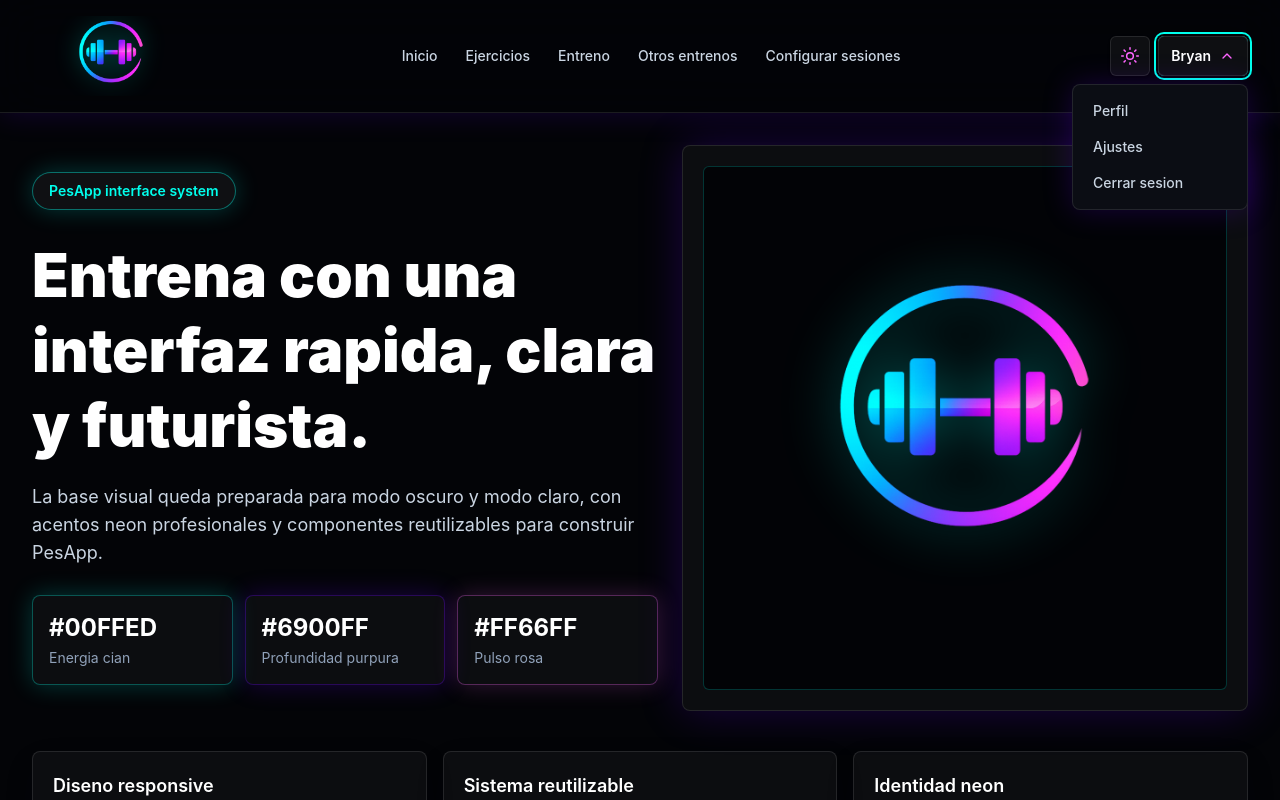
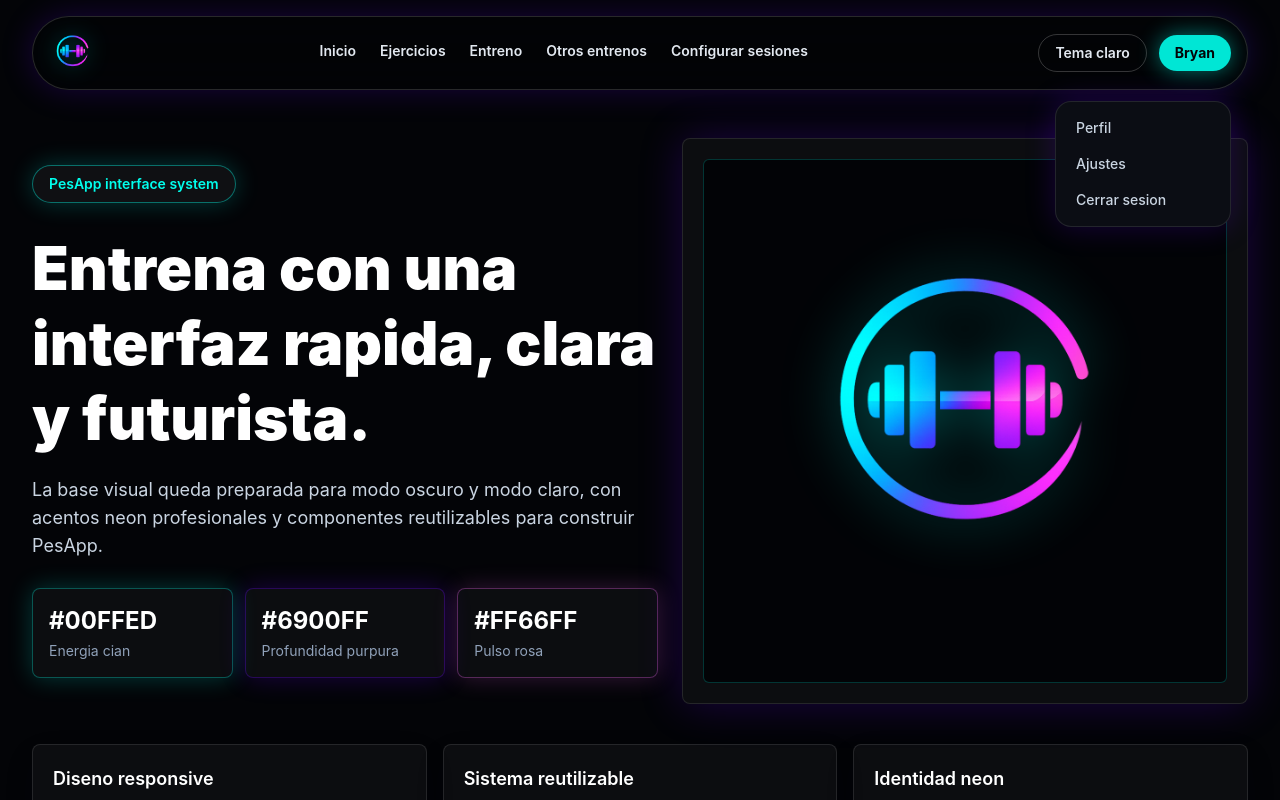
Before and after one commit to bryancastanosansegundo5/PesAppFrontEnd, a React (Vite) app: page / in a window 1280 px wide. Both pictures are taken after a click on the button "Bryan". Shown: the top 800 px of the page. Built offline with nearby package versions, Linux system fonts and the light colour scheme.

Commit message:
Rediseña navbar con estilo cápsula y menú animado

```diff
--- a/src/components/Header/Header.jsx
+++ b/src/components/Header/Header.jsx
@@ -28,65 +28,75 @@ function Header({ theme, onNavigate, onToggleTheme }) {
   }
 
   return (
-    <header className="sticky top-0 z-50 border-b border-slate-200/70 bg-white/90 shadow-[0_0_24px_rgba(0,255,237,0.08)] backdrop-blur-xl transition-all duration-300 ease-out dark:border-white/10 dark:bg-pes-black/86 dark:shadow-[0_0_28px_rgba(105,0,255,0.18)]">
-      <div className="mx-auto flex w-full max-w-7xl items-center justify-between gap-3 px-4 py-4 sm:px-6 lg:px-8">
+    <header className="sticky top-0 z-50 bg-transparent px-4 py-4 sm:px-6 lg:px-8">
+      <div className="mx-auto w-full max-w-7xl">
+        <div className="relative flex items-center justify-between rounded-full border border-slate-300/80 bg-white/85 px-4 py-3 text-sm text-slate-900 shadow-[0_0_28px_rgba(0,255,237,0.1)] backdrop-blur-xl transition-all duration-300 ease-out dark:border-white/15 dark:bg-pes-black/85 dark:text-white dark:shadow-[0_0_32px_rgba(105,0,255,0.22)]">
           <a
-          className="group inline-flex items-center rounded-md transition-all duration-300 ease-out hover:drop-shadow-[0_0_10px_rgba(105,0,255,0.45)] focus:outline-none focus:ring-2 focus:ring-neon-cyan focus:ring-offset-4 focus:ring-offset-white dark:hover:drop-shadow-[0_0_12px_rgba(0,255,237,0.55)] dark:focus:ring-offset-pes-black"
+            className="group inline-flex items-center rounded-full p-1 transition-all duration-300 ease-out hover:drop-shadow-[0_0_10px_rgba(0,255,237,0.45)] focus:outline-none focus:ring-2 focus:ring-neon-cyan"
             href="/"
             onClick={(event) => handleNavigate(event, '/')}
           >
-          <span className="flex h-20 w-40 items-center justify-center overflow-hidden rounded-md">
             <img
-              className="h-20 w-20 object-contain drop-shadow-[0_0_12px_rgba(0,255,237,0.4)] transition-all duration-300 ease-out group-hover:scale-105 group-hover:drop-shadow-[0_0_20px_rgba(255,102,255,0.52)]"
+              className="h-10 w-10 object-contain drop-shadow-[0_0_12px_rgba(0,255,237,0.42)] transition-all duration-300 ease-out group-hover:scale-105 group-hover:drop-shadow-[0_0_20px_rgba(255,102,255,0.5)]"
               src={logo}
               alt="PesApp"
             />
-          </span>
           </a>
 
-        <nav className="hidden items-center gap-1 md:flex" aria-label="Menu principal">
+          <nav className="ml-6 hidden items-center gap-6 md:flex" aria-label="Menu principal">
             {menuItems.map((item) => (
               <a
-              className="rounded-md px-3 py-2 text-sm font-medium text-slate-700 transition-all duration-300 ease-out hover:-translate-y-0.5 hover:text-neon-purple hover:shadow-[0_0_18px_rgba(105,0,255,0.22)] focus:outline-none focus:ring-2 focus:ring-neon-cyan focus:ring-offset-2 focus:ring-offset-white dark:text-slate-300 dark:hover:text-neon-cyan dark:hover:shadow-[0_0_18px_rgba(0,255,237,0.24)] dark:focus:ring-offset-pes-black"
+                className="group relative h-6 overflow-hidden font-semibold text-slate-700 transition-colors duration-300 hover:text-neon-purple dark:text-slate-200 dark:hover:text-neon-cyan"
                 href={item.href}
                 key={item.href}
                 onClick={(event) => handleNavigate(event, item.href)}
               >
+                <span className="block transition-transform duration-300 ease-out group-hover:-translate-y-full">
                   {item.label}
+                </span>
+                <span className="absolute left-0 top-full block transition-transform duration-300 ease-out group-hover:-translate-y-full">
+                  {item.label}
+                </span>
               </a>
             ))}
           </nav>
 
-        <div className="flex items-center gap-2">
+          <div className="hidden items-center gap-3 md:ml-8 md:flex">
             <button
-            className="group relative inline-flex h-10 w-10 items-center justify-center overflow-hidden rounded-md border border-slate-200 bg-white text-slate-800 shadow-sm transition-all duration-300 ease-out hover:-translate-y-0.5 hover:border-neon-cyan hover:text-neon-purple hover:shadow-glow-cyan focus:outline-none focus:ring-2 focus:ring-neon-cyan focus:ring-offset-2 focus:ring-offset-white dark:border-white/10 dark:bg-white/5 dark:text-slate-100 dark:hover:border-neon-pink dark:hover:text-neon-pink dark:hover:shadow-glow-pink dark:focus:ring-offset-pes-black"
+              className="rounded-full border border-slate-300 px-4 py-2 text-sm font-semibold text-slate-700 transition-all duration-300 hover:border-neon-cyan hover:text-neon-cyan dark:border-white/20 dark:text-slate-200 dark:hover:border-neon-pink dark:hover:text-neon-pink"
               type="button"
-            id="themeToggle"
+              onClick={onToggleTheme}
+            >
+              {isDarkTheme ? 'Tema claro' : 'Tema oscuro'}
+            </button>
+
+            <button
+              className="rounded-full bg-white px-4 py-2 text-sm font-bold text-slate-900 shadow-[0_0_20px_rgba(255,255,255,0.45)] transition-all duration-300 hover:shadow-[0_0_26px_rgba(255,255,255,0.62)] dark:bg-neon-cyan/90 dark:text-pes-black dark:shadow-[0_0_22px_rgba(0,255,237,0.45)] dark:hover:shadow-[0_0_28px_rgba(0,255,237,0.65)]"
+              type="button"
+              onClick={() => setIsUserMenuOpen((currentValue) => !currentValue)}
+            >
+              Bryan
+            </button>
+          </div>
+
+          <div className="flex items-center gap-2 md:hidden">
+            <button
+              className="inline-flex h-10 w-10 items-center justify-center rounded-full border border-slate-300 bg-white text-slate-800 transition-all duration-300 hover:border-neon-cyan hover:text-neon-cyan dark:border-white/20 dark:bg-white/5 dark:text-slate-100 dark:hover:border-neon-pink dark:hover:text-neon-pink"
+              type="button"
               aria-label={isDarkTheme ? 'Cambiar a tema claro' : 'Cambiar a tema oscuro'}
               onClick={onToggleTheme}
             >
-            <span
-              className={`absolute inset-0 rounded-md bg-neon-cyan/0 transition-all duration-300 ease-out ${
-                isDarkTheme ? 'group-hover:bg-neon-pink/10' : 'group-hover:bg-neon-cyan/10'
-              }`}
-              aria-hidden="true"
-            />
-            <span className="relative h-5 w-5" aria-hidden="true">
               <svg
-                className={`absolute inset-0 h-5 w-5 transition-all duration-300 ease-out ${
-                  isDarkTheme
-                    ? 'rotate-0 scale-100 text-neon-pink opacity-100'
-                    : 'rotate-90 scale-75 opacity-0'
-                }`}
-                id="iconSun"
+                className="h-5 w-5"
                 viewBox="0 0 24 24"
                 fill="none"
                 stroke="currentColor"
                 strokeWidth="1.8"
                 strokeLinecap="round"
                 strokeLinejoin="round"
-                aria-hidden="true"
               >
+                {isDarkTheme ? (
+                  <>
                     <circle cx="12" cy="12" r="4" />
                     <path d="M12 2v2" />
                     <path d="M12 20v2" />
@@ -96,74 +106,15 @@ function Header({ theme, onNavigate, onToggleTheme }) {
                     <path d="M20 12h2" />
                     <path d="m6.34 17.66-1.41 1.41" />
                     <path d="m19.07 4.93-1.41 1.41" />
-              </svg>
-              <svg
-                className={`absolute inset-0 h-5 w-5 transition-all duration-300 ease-out ${
-                  isDarkTheme
-                    ? '-rotate-90 scale-75 opacity-0'
-                    : 'rotate-0 scale-100 text-neon-pink opacity-100'
-                }`}
-                id="iconMoon"
-                viewBox="0 0 24 24"
-                fill="none"
-                stroke="currentColor"
-                strokeWidth="1.8"
-                strokeLinecap="round"
-                strokeLinejoin="round"
-                aria-hidden="true"
-              >
+                  </>
+                ) : (
                   <path d="M12 3a6 6 0 0 0 9 9 9 9 0 1 1-9-9Z" />
-              </svg>
-            </span>
-          </button>
-
-          <div className="relative">
-            <button
-              className="inline-flex h-10 items-center justify-center rounded-md border border-slate-200 bg-white px-3 text-sm font-semibold text-slate-900 shadow-sm transition-all duration-300 ease-out hover:-translate-y-0.5 hover:border-neon-purple hover:text-neon-purple hover:shadow-glow-purple focus:outline-none focus:ring-2 focus:ring-neon-cyan focus:ring-offset-2 focus:ring-offset-white dark:border-white/10 dark:bg-white/5 dark:text-white dark:hover:border-neon-pink dark:hover:text-neon-pink dark:hover:shadow-glow-pink dark:focus:ring-offset-pes-black"
-              type="button"
-              aria-expanded={isUserMenuOpen}
-              aria-haspopup="menu"
-              onClick={() => setIsUserMenuOpen((currentValue) => !currentValue)}
-            >
-              Bryan
-              <svg
-                className={`ml-2 h-4 w-4 transition-all duration-300 ease-out ${
-                  isUserMenuOpen ? 'rotate-180 text-neon-pink' : ''
-                }`}
-                viewBox="0 0 24 24"
-                fill="none"
-                stroke="currentColor"
-                strokeWidth="2"
-                strokeLinecap="round"
-                strokeLinejoin="round"
-                aria-hidden="true"
-              >
-                <path d="m6 9 6 6 6-6" />
+                )}
               </svg>
             </button>
 
-            {isUserMenuOpen ? (
-              <div
-                className="absolute right-0 mt-2 w-44 rounded-lg border border-slate-200 bg-white p-2 shadow-[0_14px_34px_rgba(15,23,42,0.16)] transition-all duration-300 ease-out dark:border-white/10 dark:bg-[#0B0D14] dark:shadow-[0_0_30px_rgba(105,0,255,0.22)]"
-                role="menu"
-              >
-                {userActions.map((action) => (
             <button
-                    className="block w-full rounded-md px-3 py-2 text-left text-sm font-medium text-slate-700 transition-all duration-300 ease-out hover:translate-x-1 hover:text-neon-purple hover:shadow-[0_0_16px_rgba(105,0,255,0.18)] focus:outline-none focus:ring-2 focus:ring-neon-cyan dark:text-slate-300 dark:hover:text-neon-cyan dark:hover:shadow-[0_0_16px_rgba(0,255,237,0.2)]"
-                    type="button"
-                    key={action}
-                    role="menuitem"
-                    onClick={closeMenus}
-                  >
-                    {action}
-                  </button>
-                ))}
-              </div>
-            ) : null}
-          </div>
-
-          <button
-            className="inline-flex h-10 w-10 items-center justify-center rounded-md border border-slate-200 bg-white text-slate-800 shadow-sm transition-all duration-300 ease-out hover:-translate-y-0.5 hover:border-neon-cyan hover:text-neon-purple hover:shadow-glow-cyan focus:outline-none focus:ring-2 focus:ring-neon-cyan focus:ring-offset-2 focus:ring-offset-white md:hidden dark:border-white/10 dark:bg-white/5 dark:text-slate-100 dark:hover:border-neon-pink dark:hover:text-neon-pink dark:hover:shadow-glow-pink dark:focus:ring-offset-pes-black"
+              className="inline-flex h-10 w-10 items-center justify-center rounded-full border border-slate-300 bg-white text-slate-800 transition-all duration-300 hover:border-neon-cyan hover:text-neon-cyan dark:border-white/20 dark:bg-white/5 dark:text-slate-100 dark:hover:border-neon-pink dark:hover:text-neon-pink"
               type="button"
               aria-label="Abrir menu"
               aria-expanded={isMenuOpen}
@@ -192,19 +143,39 @@ function Header({ theme, onNavigate, onToggleTheme }) {
               </span>
             </button>
           </div>
+
+          {isUserMenuOpen ? (
+            <div
+              className="absolute right-4 top-[calc(100%+12px)] hidden w-44 rounded-2xl border border-slate-200 bg-white p-2 shadow-[0_14px_34px_rgba(15,23,42,0.16)] md:block dark:border-white/10 dark:bg-[#0B0D14] dark:shadow-[0_0_30px_rgba(105,0,255,0.22)]"
+              role="menu"
+            >
+              {userActions.map((action) => (
+                <button
+                  className="block w-full rounded-xl px-3 py-2 text-left text-sm font-medium text-slate-700 transition-all duration-300 ease-out hover:translate-x-1 hover:text-neon-purple hover:shadow-[0_0_16px_rgba(105,0,255,0.18)] focus:outline-none focus:ring-2 focus:ring-neon-cyan dark:text-slate-300 dark:hover:text-neon-cyan dark:hover:shadow-[0_0_16px_rgba(0,255,237,0.2)]"
+                  type="button"
+                  key={action}
+                  role="menuitem"
+                  onClick={closeMenus}
+                >
+                  {action}
+                </button>
+              ))}
+            </div>
+          ) : null}
+        </div>
       </div>
 
       <nav
-        className={`border-t border-slate-200 bg-white px-4 py-3 shadow-[0_14px_30px_rgba(15,23,42,0.1)] transition-all duration-300 ease-out md:hidden dark:border-white/10 dark:bg-pes-black dark:shadow-[0_0_26px_rgba(0,255,237,0.12)] ${
+        className={`mx-auto mt-3 w-full max-w-7xl rounded-3xl border border-slate-300/80 bg-white/92 px-4 py-3 shadow-[0_14px_30px_rgba(15,23,42,0.1)] transition-all duration-300 ease-out md:hidden dark:border-white/10 dark:bg-pes-black dark:shadow-[0_0_26px_rgba(0,255,237,0.12)] ${
           isMenuOpen ? 'block' : 'hidden'
         }`}
         id="mobile-menu"
         aria-label="Menu movil"
       >
-        <div className="mx-auto grid max-w-7xl gap-1">
+        <div className="grid gap-1">
           {menuItems.map((item) => (
             <a
-              className="rounded-md px-3 py-3 text-base font-medium text-slate-700 transition-all duration-300 ease-out hover:translate-x-1 hover:text-neon-purple hover:shadow-[0_0_18px_rgba(105,0,255,0.18)] focus:outline-none focus:ring-2 focus:ring-neon-cyan focus:ring-offset-2 focus:ring-offset-white dark:text-slate-300 dark:hover:text-neon-cyan dark:hover:shadow-[0_0_18px_rgba(0,255,237,0.2)] dark:focus:ring-offset-pes-black"
+              className="rounded-xl px-3 py-3 text-base font-medium text-slate-700 transition-all duration-300 ease-out hover:translate-x-1 hover:text-neon-purple hover:shadow-[0_0_18px_rgba(105,0,255,0.18)] focus:outline-none focus:ring-2 focus:ring-neon-cyan dark:text-slate-300 dark:hover:text-neon-cyan dark:hover:shadow-[0_0_18px_rgba(0,255,237,0.2)]"
               href={item.href}
               key={item.href}
               onClick={(event) => handleNavigate(event, item.href)}
@@ -212,6 +183,14 @@ function Header({ theme, onNavigate, onToggleTheme }) {
               {item.label}
             </a>
           ))}
+
+          <button
+            className="mt-2 rounded-xl border border-slate-300 px-3 py-2 text-left text-sm font-semibold text-slate-700 transition-all duration-300 hover:border-neon-cyan hover:text-neon-cyan dark:border-white/20 dark:text-slate-200 dark:hover:border-neon-pink dark:hover:text-neon-pink"
+            type="button"
+            onClick={closeMenus}
+          >
+            Perfil
+          </button>
         </div>
       </nav>
     </header>
```
Lines whose indentation alone changed are shown as unchanged.
